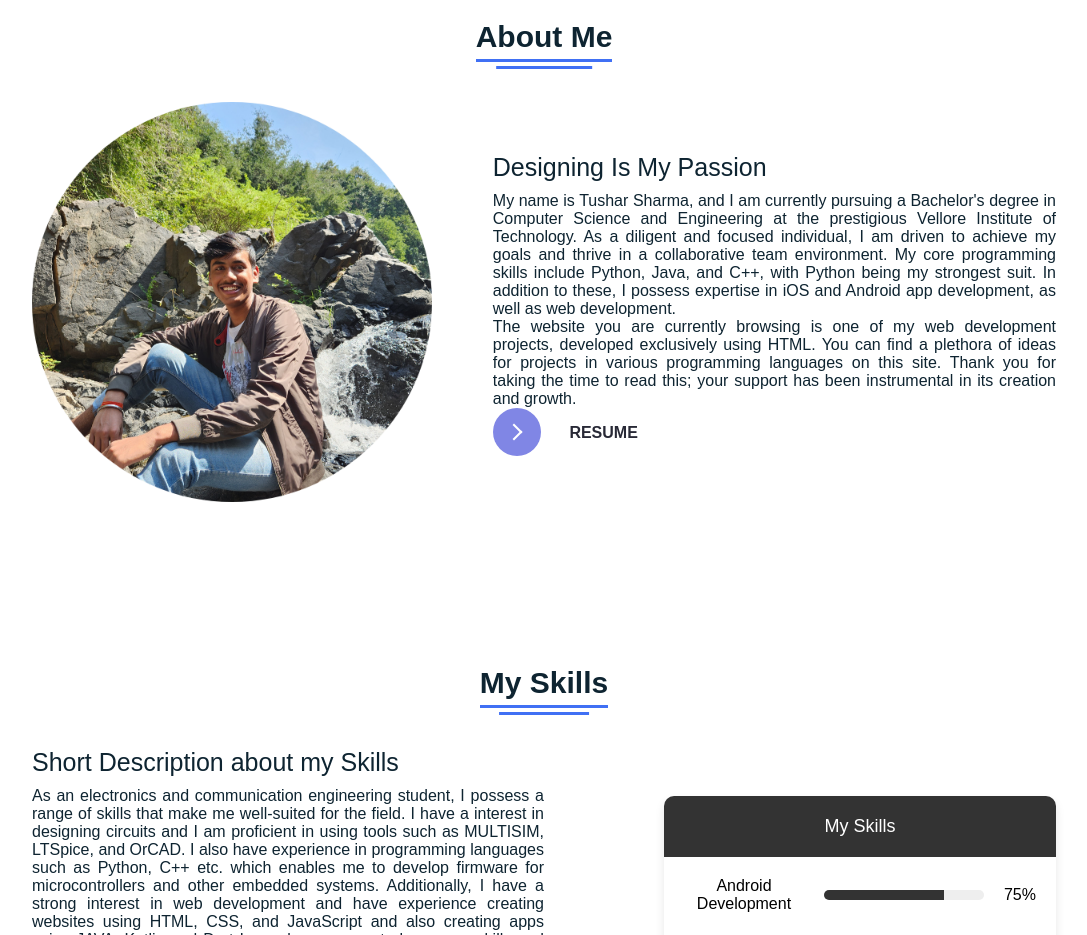
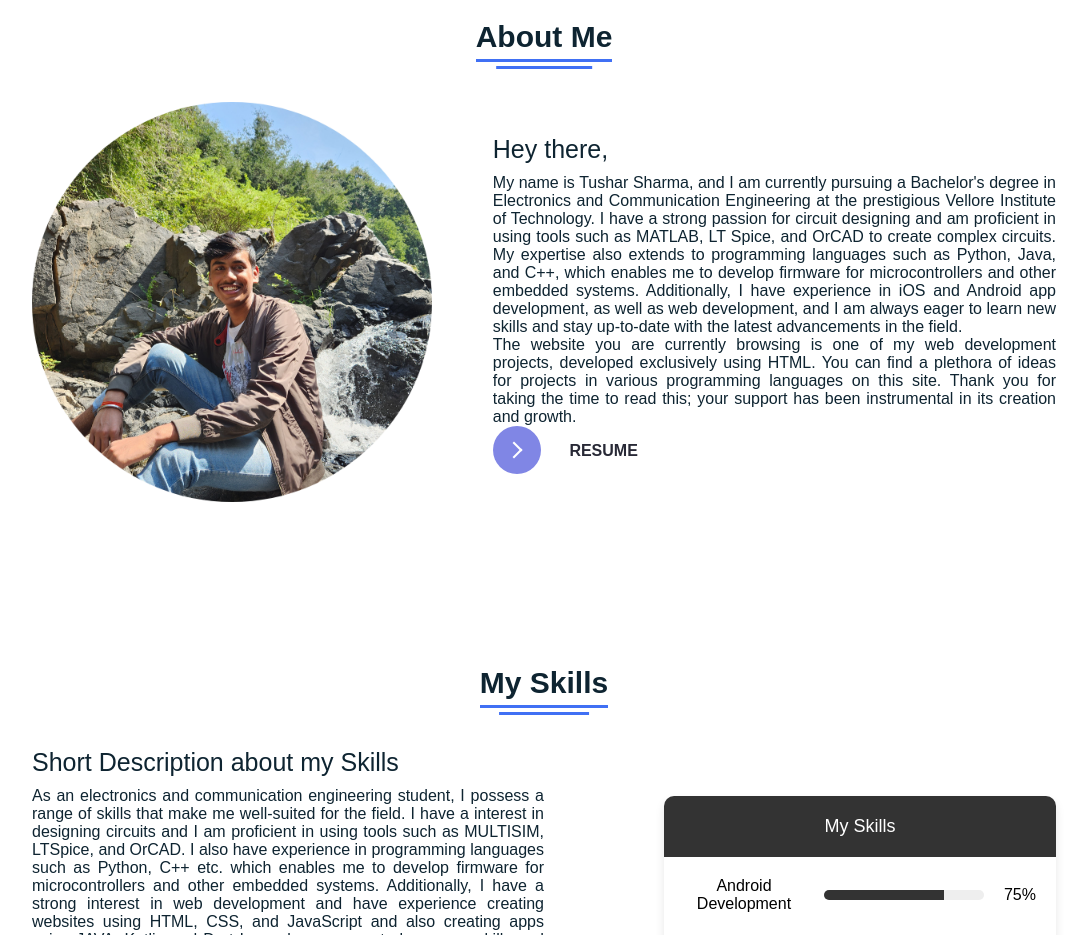
Before and after one commit to ttv2004/Portfolio, a plain HTML site: page index.html in a window 1280 px wide. Shown: the part 860-1795 px from the top of the page, without its empty margins (96-1183 px from the left). Drawn offline with Linux system fonts and the light colour scheme; a web font is replaced by a local one.

Commit message:
About Section

```diff
--- a/index.html
+++ b/index.html
@@ -68,8 +68,8 @@
       <img src="Images/profile_pic.png" alt="image is not available">
     </div>
     <div class="right">
-      <div class="topic">Designing Is My Passion</div>
-      <p> My name is Tushar Sharma, and I am currently pursuing a Bachelor's degree in Computer Science and Engineering at the prestigious Vellore Institute of Technology. As a diligent and focused individual, I am driven to achieve my goals and thrive in a collaborative team environment. My core programming skills include Python, Java, and C++, with Python being my strongest suit. In addition to these, I possess expertise in iOS and Android app development, as well as web development. </P>
+      <div class="topic">Hey there,</div>
+      <p> My name is Tushar Sharma, and I am currently pursuing a Bachelor's degree in Electronics and Communication Engineering at the prestigious Vellore Institute of Technology. I have a strong passion for circuit designing and am proficient in using tools such as MATLAB, LT Spice, and OrCAD to create complex circuits. My expertise also extends to programming languages such as Python, Java, and C++, which enables me to develop firmware for microcontrollers and other embedded systems. Additionally, I have experience in iOS and Android app development, as well as web development, and I am always eager to learn new skills and stay up-to-date with the latest advancements in the field. </P>
       <P> The website you are currently browsing is one of my web development projects, developed exclusively using HTML. You can find a plethora of ideas for projects in various programming languages on this site. Thank you for taking the time to read this; your support has been instrumental in its creation and growth. </P>
       <div class="button">
         <a href="https://docs.google.com/document/d/1NpjnvFMIPvFQyr1KV-1kP1SAcjI2wM32gdBI-oVwyL8/edit?usp=sharing">
```
